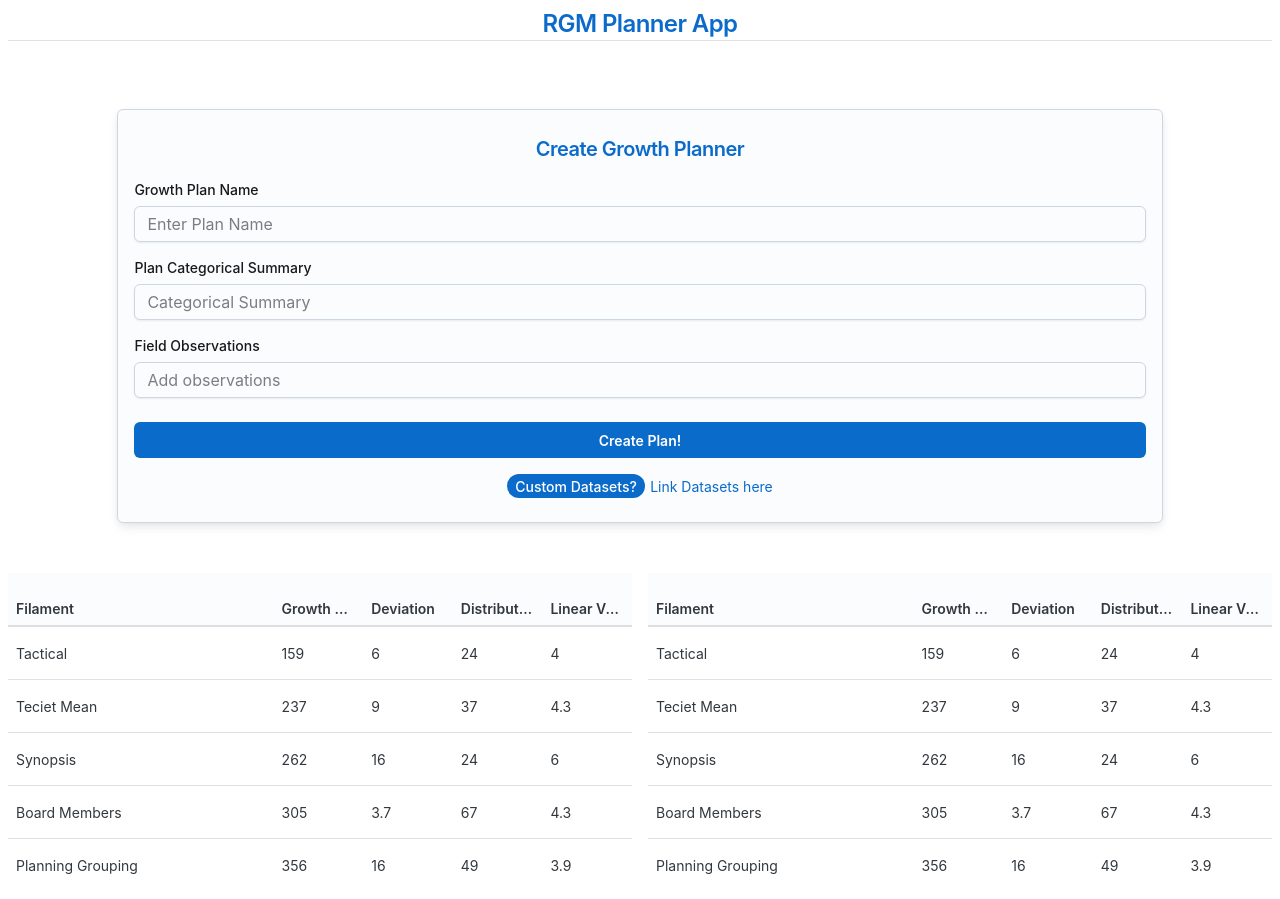
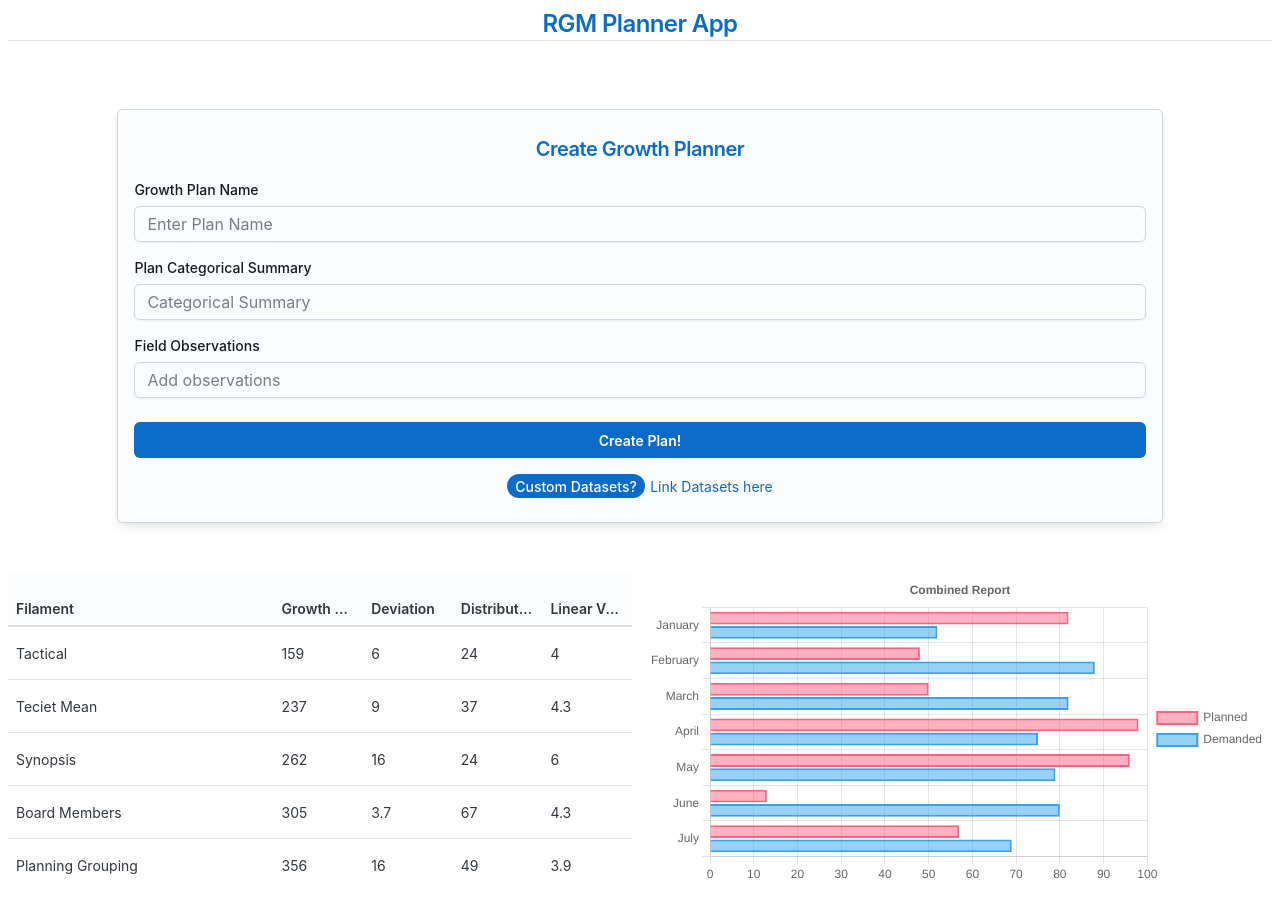
Before and after one commit to chandanch/joyui-demoer, a React (Create React App) app: page / in a window 1280 px wide. Built offline with nearby package versions, Linux system fonts and the light colour scheme.

Commit message:
feat: add CombinedPlanReport component with chart visualization and update PlannerReport to use it

```diff
--- a/package.json
+++ b/package.json
@@ -5,10 +5,14 @@
   "dependencies": {
     "@emotion/react": "^11.14.0",
     "@emotion/styled": "^11.14.0",
+    "@faker-js/faker": "^9.5.0",
     "@fontsource/inter": "^5.1.1",
     "@mui/joy": "^5.0.0-beta.51",
+    "chart.js": "^4.4.7",
     "cra-template": "1.2.0",
+    "faker": "^6.6.6",
     "react": "^19.0.0",
+    "react-chartjs-2": "^5.3.0",
     "react-dom": "^19.0.0",
     "react-scripts": "5.0.1"
   },
--- /dev/null
+++ b/src/components/reports/CombinedPlanReport.jsx
@@ -0,0 +1,64 @@
+import React from 'react';
+import {
+	Chart as ChartJS,
+	CategoryScale,
+	LinearScale,
+	BarElement,
+	Title,
+	Tooltip,
+	Legend,
+} from 'chart.js';
+import { Bar } from 'react-chartjs-2';
+import { faker } from '@faker-js/faker';
+
+ChartJS.register(
+	CategoryScale,
+	LinearScale,
+	BarElement,
+	Title,
+	Tooltip,
+	Legend
+);
+
+export const options = {
+	indexAxis: 'y',
+	elements: {
+		bar: {
+			borderWidth: 2,
+		},
+	},
+	responsive: true,
+	plugins: {
+		legend: {
+			position: 'right',
+		},
+		title: {
+			display: true,
+			text: 'Combined Report',
+		},
+	},
+};
+
+const labels = ['January', 'February', 'March', 'April', 'May', 'June', 'July'];
+
+export const data = {
+	labels,
+	datasets: [
+		{
+			label: 'Planned',
+			data: labels.map(() => faker.number.int({ min: 10, max: 100 })),
+			borderColor: 'rgb(255, 99, 132)',
+			backgroundColor: 'rgba(255, 99, 132, 0.5)',
+		},
+		{
+			label: 'Demanded',
+			data: labels.map(() => faker.number.int({ min: 50, max: 90 })),
+			borderColor: 'rgb(53, 162, 235)',
+			backgroundColor: 'rgba(53, 162, 235, 0.5)',
+		},
+	],
+};
+
+export function CombinedPlanReport() {
+	return <Bar options={options} data={data} />;
+}
--- a/src/components/reports/PlannerReport.jsx
+++ b/src/components/reports/PlannerReport.jsx
@@ -1,20 +1,8 @@
 import React from 'react';
 import Grid from '@mui/joy/Grid';
-import { styled } from '@mui/joy/styles';
-import Sheet from '@mui/joy/Sheet';
+
 import Table from '@mui/joy/Table';
-
-const Item = styled(Sheet)(({ theme }) => ({
-	backgroundColor: '#fff',
-	...theme.typography['body-sm'],
-	padding: theme.spacing(1),
-	textAlign: 'center',
-	borderRadius: 4,
-	color: theme.vars.palette.text.secondary,
-	...theme.applyStyles('dark', {
-		backgroundColor: theme.palette.background.level1,
-	}),
-}));
+import { CombinedPlanReport } from './CombinedPlanReport';
 
 function PlannerReport() {
 	return (
@@ -74,54 +62,7 @@ function PlannerReport() {
 				</Table>
 			</Grid>
 			<Grid xs={6}>
-				<Table aria-label="basic table">
-					<thead>
-						<tr>
-							<th style={{ width: '40%' }}>Filament</th>
-							<th>Growth Sprout</th>
-							<th>Deviation</th>
-							<th>Distribution</th>
-							<th>Linear Value</th>
-						</tr>
-					</thead>
-					<tbody>
-						<tr>
-							<td>Tactical</td>
-							<td>159</td>
-							<td>6</td>
-							<td>24</td>
-							<td>4</td>
-						</tr>
-						<tr>
-							<td>Teciet Mean</td>
-							<td>237</td>
-							<td>9</td>
-							<td>37</td>
-							<td>4.3</td>
-						</tr>
-						<tr>
-							<td>Synopsis</td>
-							<td>262</td>
-							<td>16</td>
-							<td>24</td>
-							<td>6</td>
-						</tr>
-						<tr>
-							<td>Board Members</td>
-							<td>305</td>
-							<td>3.7</td>
-							<td>67</td>
-							<td>4.3</td>
-						</tr>
-						<tr>
-							<td>Planning Grouping</td>
-							<td>356</td>
-							<td>16</td>
-							<td>49</td>
-							<td>3.9</td>
-						</tr>
-					</tbody>
-				</Table>
+				<CombinedPlanReport />
 			</Grid>
 		</Grid>
 	);
```
Also changed, not shown: 1 other file (tests, documents, lock files or other folders).
